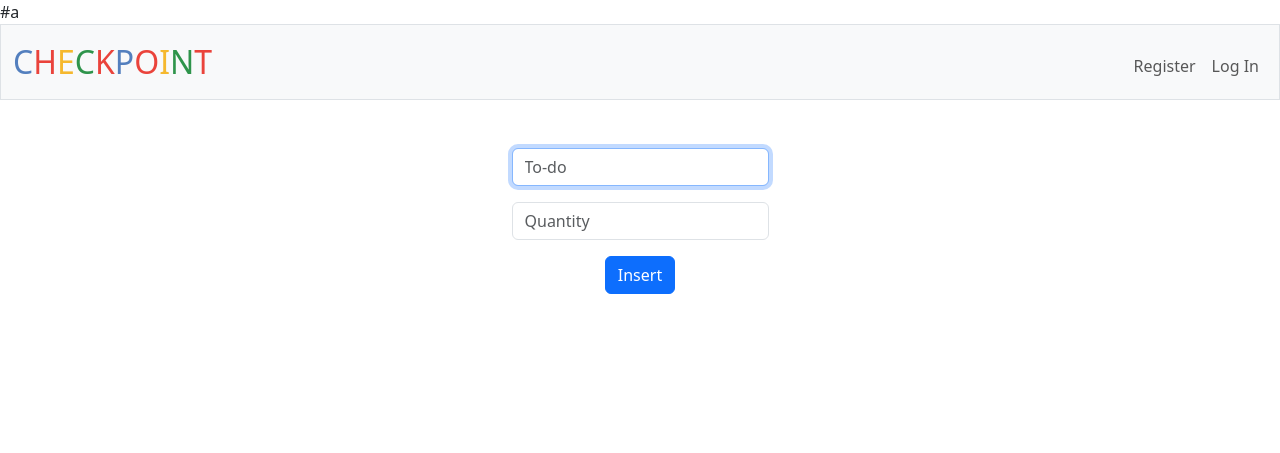
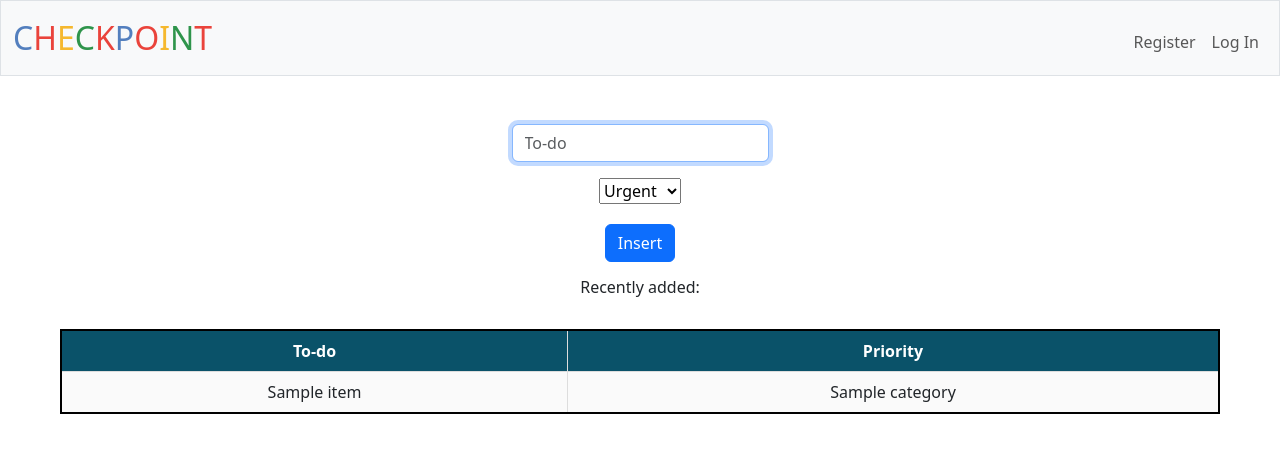
Before and after one commit to Agap3w/CS50x_finalProject, a Flask app: template templates/todo.html in a window 1280 px wide. Shown: the top 453 px of the page. Run offline with Flask 3, Linux system fonts and the light colour scheme; the template is opened without the code that fills it: most values are stand-ins (such as "Sample title", 1, 10 or a date in 2020); some libraries are stand-ins or nearby versions.

```diff
--- a/app.py
+++ b/app.py
@@ -2,7 +2,7 @@ import os
 
 from cs50 import SQL
 from datetime import datetime
-from flask import Flask, flash, redirect, render_template, request, session
+from flask import Flask, redirect, render_template, request, session, url_for
 from flask_session import Session
 from werkzeug.security import check_password_hash, generate_password_hash
 
@@ -31,75 +31,29 @@ def after_request(response):
 @app.route("/")
 @login_required
 def index():
-
-    #creo 1° tabella con portfolio
-    portfolio = db.execute("SELECT item, quantity FROM portfolio WHERE username = ? and quantity !=0", session["username"])
-    asset=0
-    for row in portfolio:
-        info=lookup(row["item"])
-        if info:
-            row["price"]=info["price"]
-            row["tot_item_value"]=row["price"]*row["quantity"]
-            asset += row["tot_item_value"]
-
-    #creo 2° tabella con recap cash
-    result = db.execute("SELECT cash FROM users WHERE username = ?", session["username"])
-    cash = result[0]["cash"]
-
     #mando html a schermo
-    return render_template("index.html", portfolio=portfolio, username=session["username"], cash=cash, asset=asset)
+    return render_template("index.html")
 
 @app.route("/todo", methods=["GET", "POST"])
 @login_required
 def todo():
-    """Buy shares of stock"""
+    #when users submit, save the 2 variables
     if request.method == "POST":
-        symbol=request.form.get("symbol")
-        quantity=request.form.get("shares")
+        todo=request.form.get("todo")
+        prio=request.form.get("prio")
 
         # reject empty input
-        if not symbol or not quantity:
-            return apology("Please fill both checkbox.")
+        if not todo or not prio:
+            return apology("Please fill both fields.")
 
-        # reject quantity<=0
-        try:
-            quantity = int(quantity)
-            if quantity <= 0:
-                return apology("Please insert a number bigger than 0 :)")
-        except ValueError:
-            return apology("Please insert a valid integer")
+        # update todos table inserting new item
+        db.execute("INSERT INTO todos (username, category, item, status) VALUES (?,?,?,?)",session["username"], prio, todo, "open")
 
-        # check if symbol exìsts
-        if not lookup(symbol):
-            return apology("Please enter a valid symbol.")
+        return redirect("/todo")
 
-        # Recupero i valori per le operazioni
-        price=lookup(symbol)["price"]
-        user_cash = db.execute("SELECT cash from users where username = ?", session["username"])[0]['cash']
-        transaction_amount = quantity * price
-
-        # check if I have enough money?
-        if user_cash < transaction_amount:
-            return apology("Sorry, it seems you do not have enough money for this transaction.")
-
-        # update users table reflecting expense
-        db.execute("UPDATE users SET cash = cash - ? WHERE username = ?", transaction_amount, session["username"])
-
-        # update history table inserting transaction
-        db.execute("INSERT INTO history (username, transaction_type, item, price, quantity) VALUES (?,?,?,?,?)",session["username"], "buy", symbol, price, quantity)
-
-        #user already had this item in portfolio table? to understand if create from zero or increase
-        item_count = db.execute("SELECT COUNT(*) FROM portfolio WHERE username = ? AND item = ?", session["username"], symbol)[0]['COUNT(*)']
-        # update portfolio table reflecting +item/quantity
-        if item_count > 0:
-            db.execute("UPDATE portfolio SET quantity = (quantity + ?) WHERE username = ? and item = ?", quantity, session["username"], symbol) #increase
-        else:
-            db.execute("INSERT INTO portfolio (username, item, quantity) VALUES (?,?,?)",session["username"], symbol, quantity) #create from zero
-
-        return redirect("/")
-
-    if request.method == "GET":
-        return render_template("todo.html")
+    else: #if GET mando html
+        todo_history = db.execute("SELECT item, category FROM todos WHERE username = ? LIMIT 5", session["username"])
+        return render_template("todo.html", todo_history=todo_history)
 
 
 @app.route("/login", methods=["GET", "POST"])
@@ -155,27 +109,28 @@ def logout():
 
 @app.route("/wordz", methods=["GET", "POST"])
 @login_required
-def quote():
+def wordz():
+    # POST(=tasto remove) rimuove la riga dalla table todos e aggiorna pagina
+    if request.method == "POST":
+        item_remove = request.form.get("remove")
+    if item_remove:
+        db.execute("DELETE FROM todos WHERE item = ?", item_remove)
+        return redirect(url_for("wordz"))
 
-    if request.method == "POST":
-        symbol = request.form.get("symbol") #registro il search input
-        #se campo vuoto rimando errore
-        if not symbol:
-            return apology("Please enter a valid symbol.")
-        else:
-            search=lookup(symbol) #fz lookup restituisce dict 2 key: user_id e username
-            #se non esiste questo simbolo rimando errore
-            if not search:
-                return apology("Please enter a valid symbol.")
-            # inserisco ricerca in tabella sql 'history', la aggiorno, e rimando template html con risposta
-            else:
-                db.execute("INSERT INTO history (username, transaction_type, item, price) VALUES (?,?,?,?)",session["username"], "search", symbol, search["price"])
-                search_history = db.execute("SELECT item, price FROM history WHERE transaction_type = ? AND username = ? LIMIT 10", "search", session["username"])
-                return render_template("wordz.html", search_history=search_history, search=search)
+    #GET, calcolo tabelle urgent e backlog e mando html a schermo
+    else:
+        user_todo_urgent = db.execute("SELECT item, timedate FROM todos WHERE username = ? AND category = ? AND status = ?", session["username"], "urgent", "open")
+        for row in user_todo_urgent:
+            row['timedate'] = datetime.strptime(row['timedate'], '%Y-%m-%d %H:%M:%S')  # Adjust format as needed
+            row['delay'] = (datetime.now() - row['timedate']).days
+            user_todo_backlog = db.execute("SELECT item, timedate FROM todos WHERE username = ? AND category = ? AND status = ?", session["username"], "backlog", "open")
+        for row in user_todo_backlog:
+            row['timedate'] = datetime.strptime(row['timedate'], '%Y-%m-%d %H:%M:%S')  # Adjust format as needed
+            row['delay'] = (datetime.now() - row['timedate']).days
 
-    else: #if GET mando html
-        search_history = db.execute("SELECT item, price FROM history WHERE transaction_type = ? AND username = ? LIMIT 10", "search", session["username"])
-        return render_template("wordz.html", search_history=search_history)
+        return render_template("wordz.html", user_todo_urgent=user_todo_urgent, user_todo_backlog=user_todo_backlog)
+
+
 
 @app.route("/register", methods=["GET", "POST"])
 def register():
--- a/templates/todo.html
+++ b/templates/todo.html
@@ -1,23 +1,42 @@
 <!--
-#cambiare il secondo pulsante in dropdown menu (urgent / backlog)
-#al submit form post, aggiorno tab to-do e resto su pagina, permettendo nuovi inserimenti
+aggiungo errore se cerco di inserire un todo duplicato
 -->
-#a
+
 {% extends "layout.html" %}
 
 {% block title %}
-    Buy
+    Add to-do
 {% endblock %}
 
 {% block main %}
-    <form action="/buy" method="post">
+    <form action="/add_todo" method="post">
         <div class="mb-3">
-            <input autocomplete="off" autofocus class="form-control mx-auto w-auto" name="symbol" placeholder="To-do" type="text">
+            <input autocomplete="off" autofocus class="form-control mx-auto w-auto" name="todo" placeholder="To-do" type="text">
         </div>
-        <div class="mb-3">
-            <input class="form-control mx-auto w-auto" name="shares" placeholder="Quantity" type="number">
+        <!-- menu tendina prio -->
+        <div class="dropdown-container">
+            <select id="prio" name="prio">
+                <option value="urgent">Urgent</option>
+                <option value="backlog">Backlog</option>
+            </select>
         </div>
         <button class="btn btn-primary" type="submit">Insert</button>
     </form>
 
+    <p>
+        <h6>Recently added:</h6>
+    </p>
+    <table>
+        <tr>
+            <th>To-do</th>
+            <th>Priority</th>
+        </tr>
+        {% for row in todo_history %}
+        <tr>
+            <td>{{ row.item }}</td>
+            <td>{{ row.category }}</td>
+        </tr>
+        {% endfor %}
+    </table>
+
 {% endblock %}
```
Also changed, not shown: templates/index.html (+0 -34 lines), templates/wordz.html (+40 -22 lines), 4 other files.
